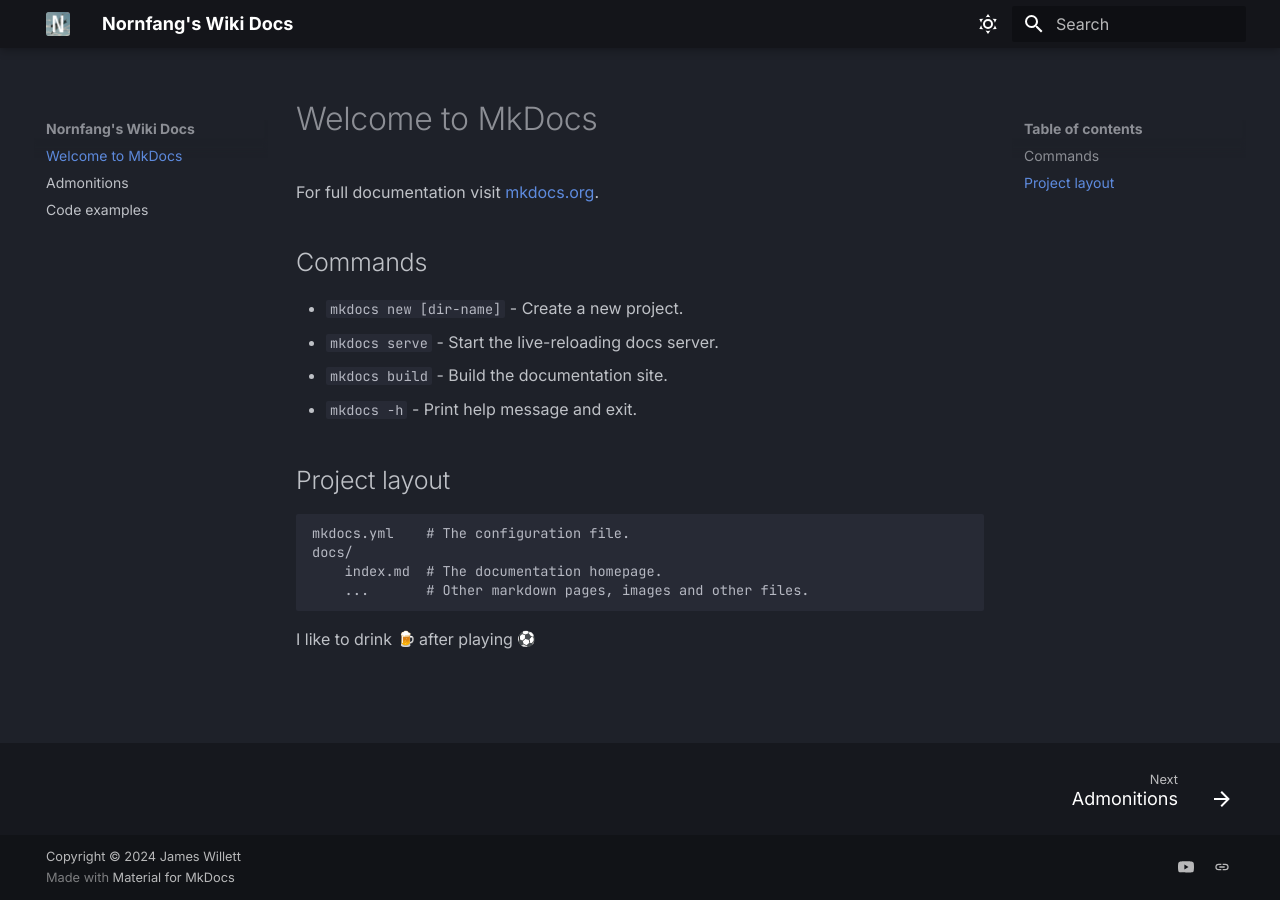
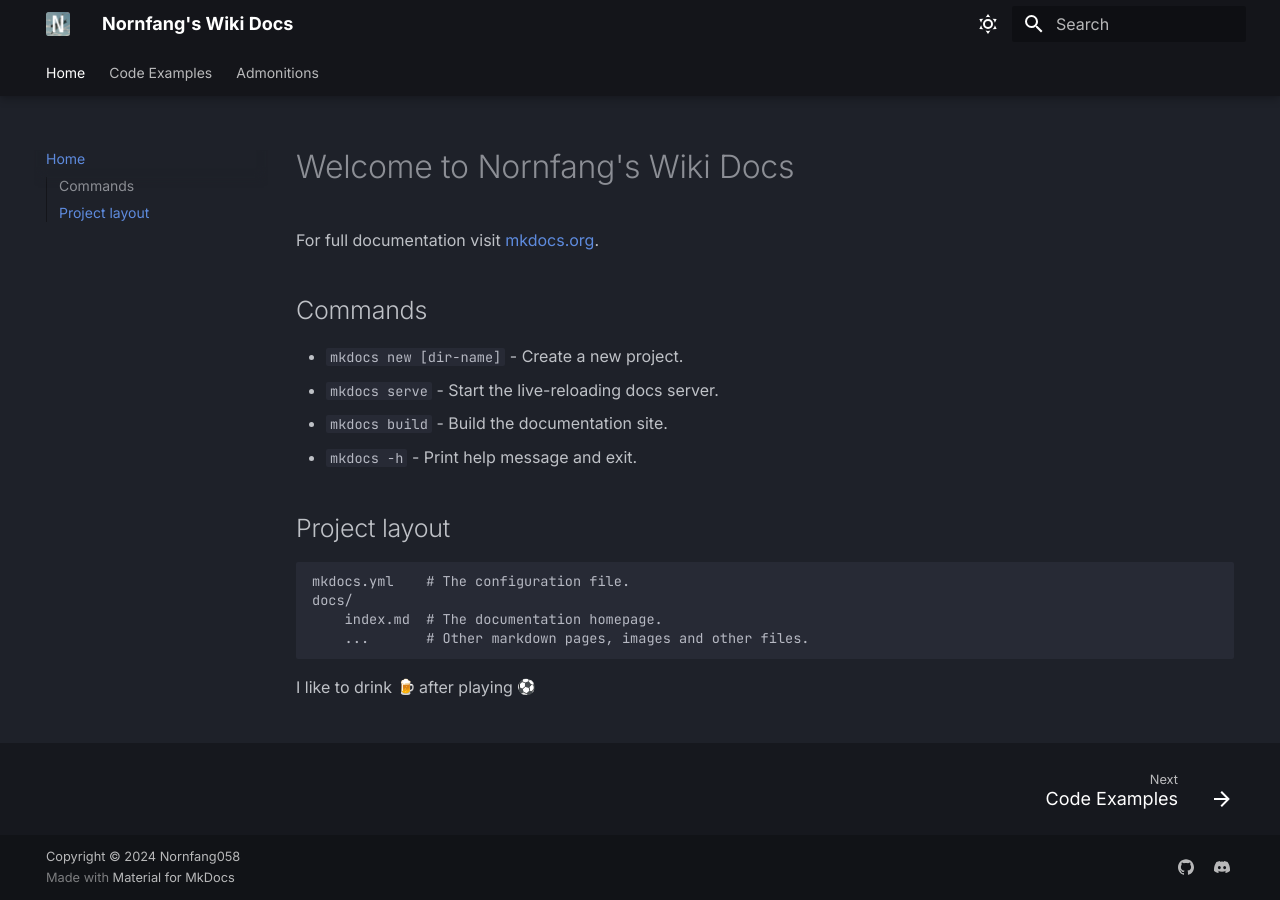
Before and after one commit to nornfang058/wiki-docs, an MkDocs documentation site: the page built from docs/index.md, in a window 1280 px wide. Built offline with MkDocs 1.6.1 and Material for MkDocs 9.7.7, drawn with Linux system fonts in a browser that asks for light colours; emoji names are drawn with the system emoji font.

```diff
--- a/docs/index.md
+++ b/docs/index.md
@@ -1,4 +1,4 @@
-# Welcome to MkDocs
+# Welcome to Nornfang's Wiki Docs
 
 For full documentation visit [mkdocs.org](https://www.mkdocs.org).
 
--- a/mkdocs.yml
+++ b/mkdocs.yml
@@ -9,8 +9,11 @@ theme:
   favicon: assets/favicon.ico
   features:
     - navigation.footer
+    - navigation.tabs
     - navigation.tabs.sticky
     - navigation.path
+    - navigation.indexes
+    - toc.integrate
 
   palette:
     # Dark Mode
@@ -25,9 +28,9 @@ theme:
     - scheme: default
       toggle:
         icon: material/weather-night
-        name: black
-      primary: red
-      accent: deep orange
+        name: Light mode
+      primary: black
+      accent: red
 
 markdown_extensions:
   - attr_list
@@ -53,9 +56,14 @@ markdown_extensions:
 
 extra:
   social:
-    - icon: simple/youtube
-      link: https://youtube.com/@james-willett
-    - icon: simple/linkedin
-      link: https://linkedin.com/in/willettjames
+    - icon: simple/github
+      link: https://github.com/nornfang058
+    - icon: simple/discord
+      link: https://discordapp.com/users/885575402570010736
 
-copyright: Copyright &copy; 2024 James Willett
+copyright: Copyright &copy; 2024 Nornfang058
+
+nav:
+  - Home: index.md
+  - Code Examples: code-examples.md
+  - Admonitions: admonitions.md
```
